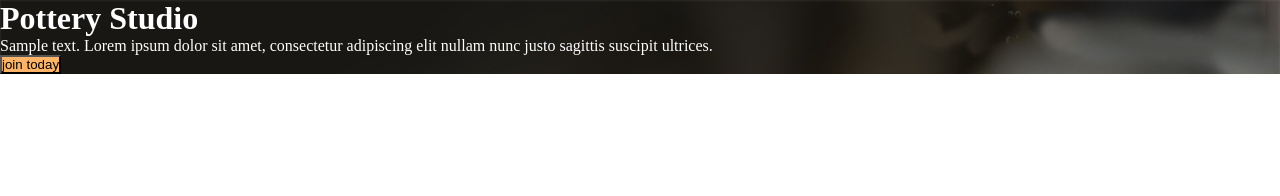
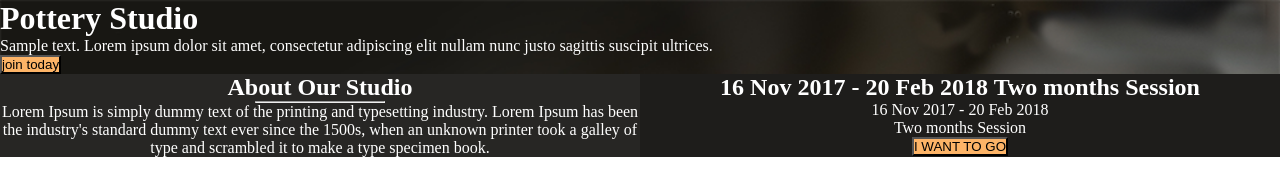
Before and after one commit to haniehhr1999/project14--art-site-with-sass, a plain HTML site: page index.html in a window 1280 px wide. Drawn offline with Linux system fonts and the light colour scheme.

Commit message:
end part2

```diff
--- a/index.html
+++ b/index.html
@@ -13,6 +13,24 @@
         <p>Sample text. Lorem ipsum dolor sit amet, consectetur adipiscing elit nullam nunc justo sagittis suscipit ultrices.    </p>
         <button>join today</button>
     </div>
+    <div class="part2">
+        <div class="part2-left">
+            <h2>About Our Studio</h2>
+            <hr>
+            <p>Lorem Ipsum is simply dummy text of the printing and typesetting industry. Lorem Ipsum has been the industry's standard dummy text ever since the 1500s, when an unknown printer took a galley of type and scrambled it to make a type specimen book.</p>
+        </div>
+        <div class="part2-right">
+            <h2>
+                16 Nov 2017 - 20 Feb 2018
+                Two months Session
+            </h2>
+            <p>
+                16 Nov 2017 - 20 Feb 2018 <br>
+                Two months Session
+            </p>
+            <button>I WANT TO GO</button>
+        </div>
+    </div>
 
 </body>
 </html>
--- a/styles/style.scss
+++ b/styles/style.scss
@@ -14,3 +14,30 @@ $farei_color: #fdb467 ;
         background-color: $farei_color;
     }
 }
+.part2{
+    display: flex;
+    text-align: center;
+    .part2-left{
+        width: 50%;
+        color: $text_white;
+        background-color: $main2_color;
+        hr{
+            color: $farei_color;
+            width: 20%;
+            margin: auto;
+        }
+    }
+    .part2-right{
+        width: 50%;
+        color: $text_white;
+        background-color: $main1_color;
+        hr{
+            color: $farei_color;
+            width: 20%;
+            margin: auto;
+        }
+        button{
+            background-color: $farei_color;
+        }
+    }
+}
```
Also changed, not shown: styles/style.css, 1 other file.
